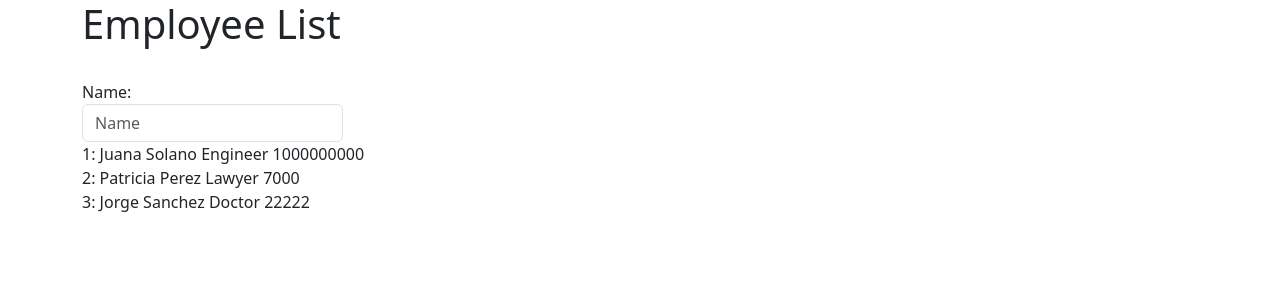
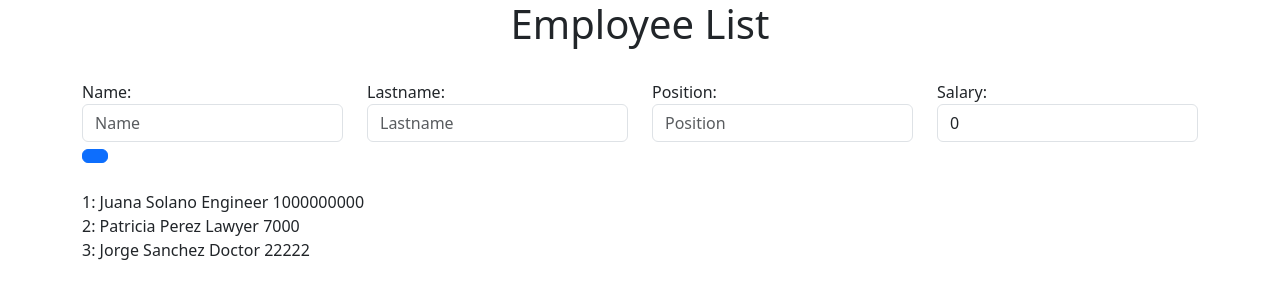
Before and after one commit to jsolano0112/practica-angular-formularioEmpleado, an Angular app: page / in a window 1280 px wide. Shown: the top 300 px of the page. Built offline with nearby package versions, Linux system fonts and the light colour scheme.

Commit message:
Updating html

```diff
--- a/src/app/app.component.html
+++ b/src/app/app.component.html
@@ -1,6 +1,6 @@
 <div class="container">
   <div class="col">
-    <h1>{{title}}</h1>
+    <h1 style="text-align: center;">{{title}}</h1>
     <br>
 
     <form action="" class="form-group row">
@@ -9,11 +9,34 @@
         <input type="text" name="name" id="name" placeholder="Name" class="form-control" [(ngModel)]="cName">
 
       </div>
+      <div class="form-group col-md-3">
+        <label for="lastname">Lastname: </label>
+        <input type="text" name="lastname" id="lastname" placeholder="Lastname" class="form-control" [(ngModel)]="cLastname">
+
+      </div>
+      <div class="form-group col-md-3">
+        <label for="position">Position: </label>
+        <input type="text" name="position" id="position" placeholder="Position" class="form-control" [(ngModel)]="cPosition">
+
+      </div>
+      <div class="form-group col-md-3">
+        <label for="salary">Salary: </label>
+        <input type="number" name="salary" id="salary" placeholder="Salary" class="form-control" [(ngModel)]="cSalary">
+
+      </div>
     </form>
 
   </div>
 
+  <div class="col">
+    <button type="submit" class="btn btn-primary" (click)="AddingEmployee()"></button>
+
+  </div>
+
 </div>
+
+
+<br>
 
 <div class="container">
   <div class="row">
```
